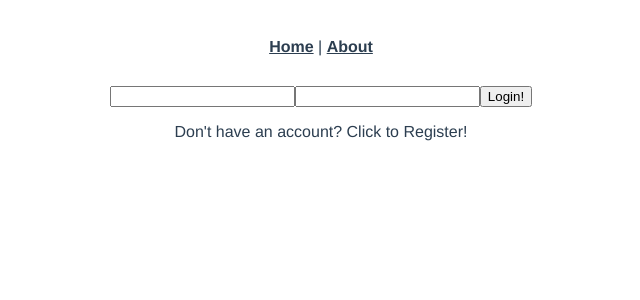
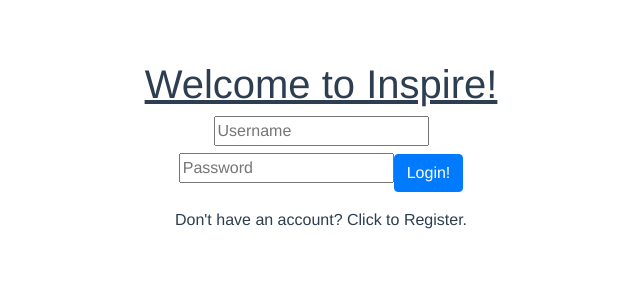
Before and after one commit to mary-brady/vue-inspire, a Vue app in the folder client/: page /#/login in a window 1280 px wide. Shown: the top 300 px of the page, without its empty margins (319-959 px from the left). Built offline with nearby package versions, Linux system fonts and the light colour scheme.

Commit message:
login/reg changes

```diff
--- a/client/public/index.html
+++ b/client/public/index.html
@@ -5,6 +5,8 @@
   <meta charset="utf-8">
   <meta http-equiv="X-UA-Compatible" content="IE=edge">
   <meta name="viewport" content="width=device-width,initial-scale=1.0">
+  <link rel="stylesheet" href="https://stackpath.bootstrapcdn.com/bootstrap/4.1.3/css/bootstrap.min.css" integrity="sha384-MCw98/SFnGE8fJT3GXwEOngsV7Zt27NXFoaoApmYm81iuXoPkFOJwJ8ERdknLPMO"
+    crossorigin="anonymous">
   <link rel="icon" href="<%= BASE_URL %>favicon.ico">
   <title>Inspired</title>
 </head>
--- a/client/src/App.vue
+++ b/client/src/App.vue
@@ -1,8 +1,6 @@
 <template>
   <div id="app">
     <div id="nav">
-      <router-link to="/">Home</router-link> |
-      <router-link to="/about">About</router-link>
     </div>
     <router-view/>
   </div>
@@ -10,7 +8,7 @@
 
 <style>
 #app {
-  font-family: 'Avenir', Helvetica, Arial, sans-serif;
+  font-family: "Avenir", Helvetica, Arial, sans-serif;
   -webkit-font-smoothing: antialiased;
   -moz-osx-font-smoothing: grayscale;
   text-align: center;
--- a/client/src/store.js
+++ b/client/src/store.js
@@ -25,13 +25,24 @@ let weatherApi = Axios.create({
   timeout: 3000
 })
 
+let apiKey = "10484092-b16f4b86c2e5400452c6b422d"
+let imgUrl = ("https://pixabay.com/api/" + apiKey + "/?q=background+images&image_type=photo")
+function random() {
+  return Math.floor(Math.random() * 3) + 1;
+}
+
+let imageApi = Axios.create({
+  baseURL: imgUrl,
+  timeout: 3000
+})
+
 
 export default new Vuex.Store({
   state: {
     user: {},
     todos: {},
     weather: {},
-    image: {},
+    image: '',
     quote: {}
 
   },
@@ -46,13 +57,15 @@ export default new Vuex.Store({
       state.user = {},
         state.todos = {},
         state.weather = {},
-        state.image = {},
+        state.image = '',
         state.quote = {}
     },
     setTodos(state, todos) {
       state.todos = todos
+    },
+    setBg(state, img) {
+      state.image = img
     }
-
   },
   actions: {
     getWeather({ commit }) {
@@ -65,6 +78,13 @@ export default new Vuex.Store({
       api.get("todos/" + userId)
         .then(res => {
           commit('setTodos', res.data)
+        })
+    },
+    getBg({ commit }) {
+      imageApi.get('')
+        .then(res => {
+          console.log("image data: ", res)
+          commit('setBg', res.data.hits.largeImageUrl)
         })
     },
     //Login Stuff
--- a/client/src/views/Home.vue
+++ b/client/src/views/Home.vue
@@ -1,18 +1,23 @@
 <template>
-  <div class="home">
-    <img alt="Vue logo" src="../assets/logo.png">
-    <HelloWorld msg="Welcome to Your Vue.js App"/>
+  <div class="home container-fluid">
+    <h1>Hellooooooooo</h1>
   </div>
 </template>
 
 <script>
 // @ is an alias to /src
-import HelloWorld from '@/components/HelloWorld.vue'
+import HelloWorld from "@/components/HelloWorld.vue";
+import Login from "@/views/Login.vue";
 
 export default {
-  name: 'home',
+  name: "home",
   components: {
     HelloWorld
+  },
+  created() {
+    if (!this.$store.state.user._id) {
+      this.$router.push({ name: "login" });
+    }
   }
-}
+};
 </script>
--- a/client/src/views/Login.vue
+++ b/client/src/views/Login.vue
@@ -1,30 +1,35 @@
 <template>
     <div class="login container-fluid">
         <div class="row">
-            <div class="col-md-12">
-                <form v-if="loginForm" @submit.prevent="loginUser" class="col-md-12 d-flex justify-content-center">
+            <div class="col-md-12 ">
+              <h1 class="underline">Welcome to Inspire!</h1>
+              <div class="row register">
+                <form v-if="loginForm" @submit.prevent="loginUser" class="col-md-3 d-flex">
                 <div class="form-group">
-                    <input type="text">
-                    <input type="password">
-                    <button type="submit" class="btn btn-primary">Login!</button>
+                    <input type="text" v-model="creds.username" placeholder="Username">
+                    <input type="password" v-model="creds.password" placeholder="Password">
+                    <button type="submit" class="btn btn-primary mt-2">Login!</button>
                 </div>
                 </form>
-                <form v-else @submit.prevent="register" class="col-12 d-flex justify-content-center">
+                <form v-else @submit.prevent="register" class="col-md-3 d-flex">
                     <div class="form-group">
                         <input type="text" v-model="newUser.name" placeholder="Name?">
                         <input type="email" v-model="newUser.email" placeholder="Email?">
                         <input type="text" v-model="newUser.username" placeholder="Desired Username?">
                         <input type="password" v-model="newUser.password" placeholder="Password">
-                        <button type="submit" class="btn btn-primary">Register!</button>
+                        <button type="submit" class="btn btn-primary mt-2">Register!</button>
                     </div>
                 </form>
-                <div @click="loginForm != loginForm" class="col-md-12">
+                </div>
+                <div class="row">
+                <div @click="loginForm = !loginForm" class="col-md-12">
                     <div v-if="loginForm">
-                        <p>Don't have an account? Click to Register!</p>
+                        <p>Don't have an account? Click to Register.</p>
                     </div>
                     <div v-else>
                         <p>Have an account? Click to login.</p>
                     </div>
+                </div>
                 </div>
             </div>
         </div>
@@ -64,4 +69,10 @@ export default {
 };
 </script>
 <style scoped>
+.register {
+  justify-content: center;
+}
+.underline {
+  text-decoration: underline;
+}
 </style>
```
Also changed, not shown: 2 other files (tests, documents, lock files or other folders).
